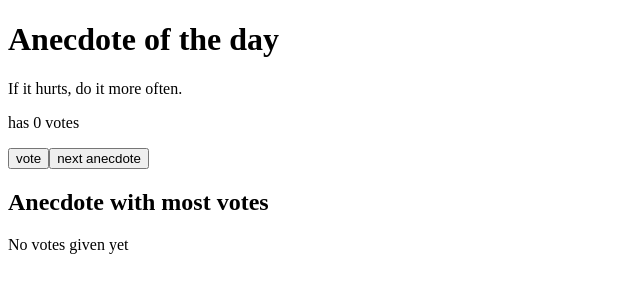
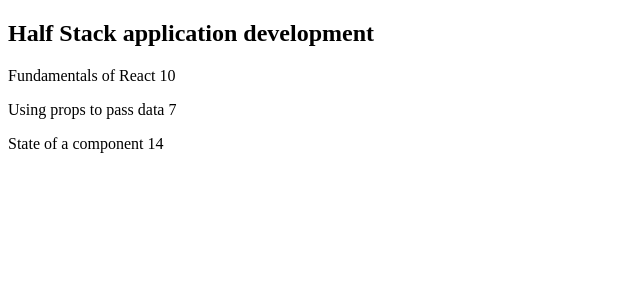
Before and after one commit to PatioK/TrzecieRepoReact, a React (Vite) app: page / in a window 1280 px wide. Shown: the top 300 px of the page, without its empty margins (0-640 px from the left). Built offline with nearby package versions, Linux system fonts and the light colour scheme.

Commit message:
part2 2.1

```diff
--- a/src/App.jsx
+++ b/src/App.jsx
@@ -1,62 +1,35 @@
-import { useState } from 'react'
-import ReactDOM from 'react-dom/client'
+// src/App.jsx
+import React from 'react'
+import Course from './components/course'
 
 const App = () => {
-  const anecdotes = [
-    'If it hurts, do it more often.',
-    'Adding manpower to a late software project makes it later!',
-    'The first 90 percent of the code accounts for the first 90 percent of the development time... The remaining 10 percent of the code accounts for the other 90 percent of the development time.',
-    'Any fool can write code that a computer can understand. Good programmers write code that humans can understand.',
-    'Premature optimization is the root of all evil.',
-    'Debugging is twice as hard as writing the code in the first place. Therefore, if you write the code as cleverly as possible, you are, by definition, not smart enough to debug it.',
-    'Programming without an extremely heavy use of console.log is same as if a doctor would refuse to use x-rays or blood tests when diagnosing patients.',
-    'The only way to go fast, is to go well.'
-  ]
-
-  // stan: która anegdota jest aktualnie wybrana
-  const [selected, setSelected] = useState(0)
-
-  // stan: liczba głosów dla każdej anegdoty
-  const [votes, setVotes] = useState(new Array(anecdotes.length).fill(0))
-
-  const handleNext = () => {
-    const next = Math.floor(Math.random() * anecdotes.length)
-    setSelected(next)
+  const course = {
+    id: 1,
+    name: 'Half Stack application development',
+    parts: [
+      {
+        name: 'Fundamentals of React',
+        exercises: 10,
+        id: 1
+      },
+      {
+        name: 'Using props to pass data',
+        exercises: 7,
+        id: 2
+      },
+      {
+        name: 'State of a component',
+        exercises: 14,
+        id: 3
+      }
+    ]
   }
-
-  const handleVote = () => {
-    const copy = [...votes]
-    copy[selected] += 1
-    setVotes(copy)
-  }
-
-  // znajdź indeks anegdoty z największą liczbą głosów
-  const maxVotes = Math.max(...votes)
-  const indexOfMax = votes.indexOf(maxVotes)
 
   return (
     <div>
-      <h1>Anecdote of the day</h1>
-      <p>{anecdotes[selected]}</p>
-      <p>has {votes[selected]} votes</p>
-      <button onClick={handleVote}>vote</button>
-      <button onClick={handleNext}>next anecdote</button>
-
-      <h2>Anecdote with most votes</h2>
-      {maxVotes === 0
-        ? <p>No votes given yet</p>
-        : (
-          <>
-            <p>{anecdotes[indexOfMax]}</p>
-            <p>has {maxVotes} votes</p>
-          </>
-        )
-      }
+      <Course course={course} />
     </div>
   )
 }
 
-ReactDOM.createRoot(document.getElementById('root')).render(<App />)
-
-
-export default App;
+export default App
--- /dev/null
+++ b/src/components/course.jsx
@@ -0,0 +1,25 @@
+// src/components/Course.jsx
+import React from 'react'
+
+const Header = ({ course }) => <h2>{course}</h2>
+
+const Part = ({ part }) => (
+  <p>
+    {part.name} {part.exercises}
+  </p>
+)
+
+const Content = ({ parts }) => (
+  <div>
+    {parts.map(part => <Part key={part.id} part={part} />)}
+  </div>
+)
+
+const Course = ({ course }) => (
+  <div>
+    <Header course={course.name} />
+    <Content parts={course.parts} />
+  </div>
+)
+
+export default Course
```
Also changed, not shown: src/main.jsx (+5 -2 lines).
